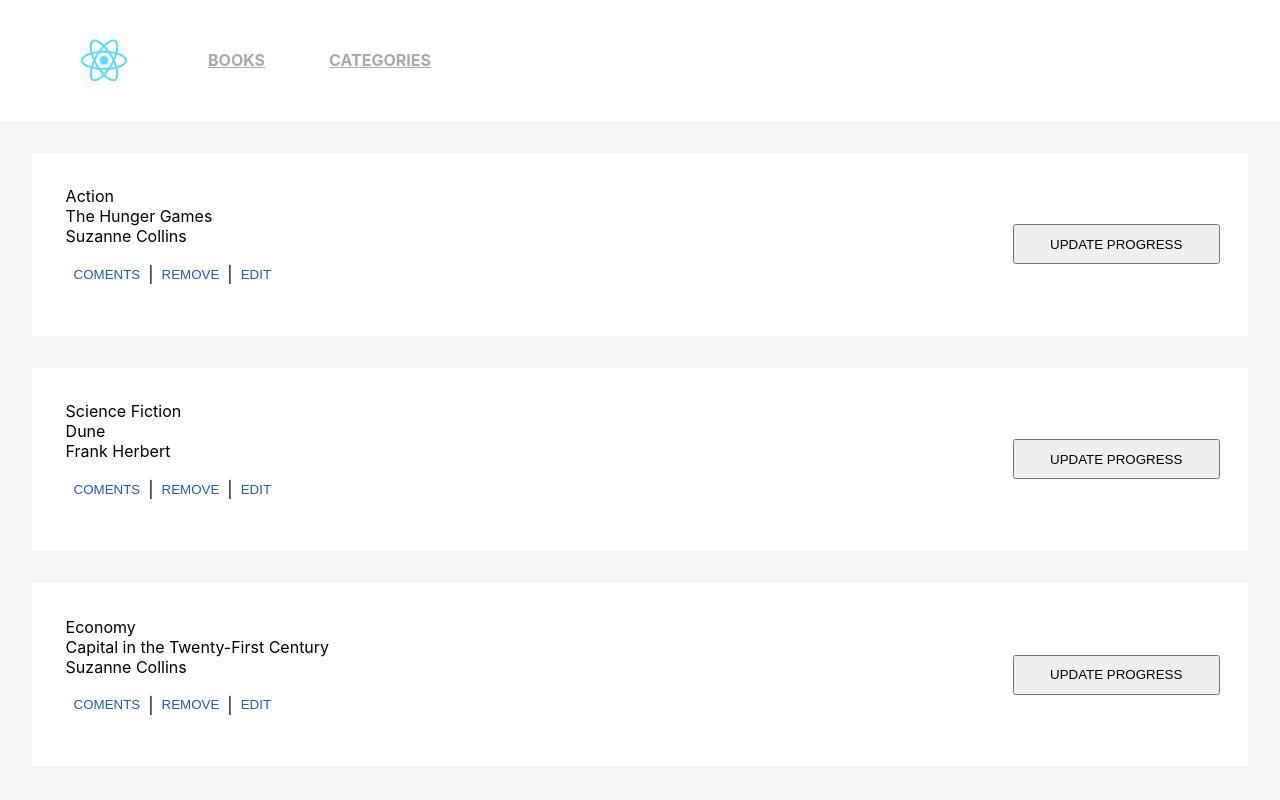
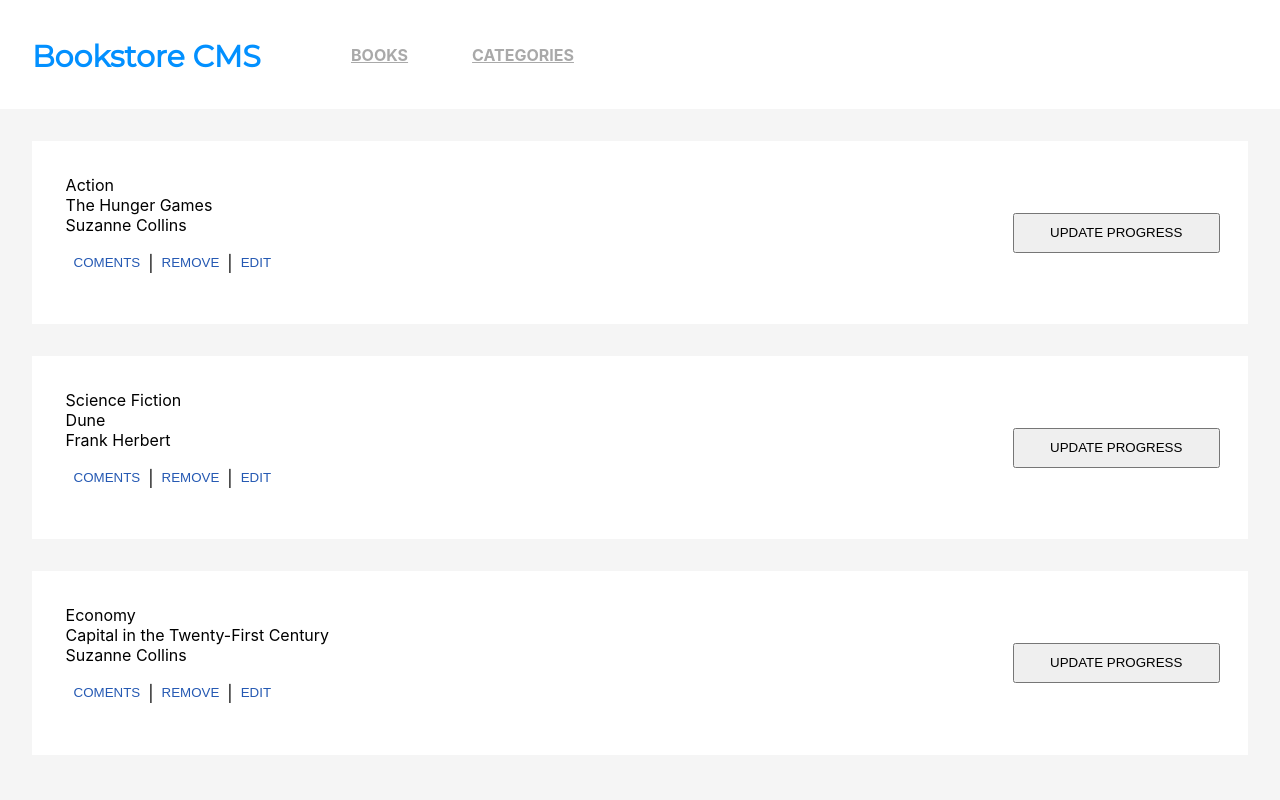
Before and after one commit to marurevi/React-Bookstore, a React (Create React App) app: page / in a window 1280 px wide. Shown: the top 800 px of the page. Built offline with nearby package versions, Linux system fonts and the light colour scheme.

Commit message:
Add Reducers and Actions

```diff
--- a/package.json
+++ b/package.json
@@ -9,6 +9,7 @@
     "prop-types": "^15.8.1",
     "react": "^18.1.0",
     "react-dom": "^18.1.0",
+    "react-redux": "^8.0.2",
     "react-router-dom": "^6.3.0",
     "react-scripts": "5.0.1",
     "web-vitals": "^2.1.4"
--- a/src/App.css
+++ b/src/App.css
@@ -1,3 +1,5 @@
+@import url('https://fonts.googleapis.com/css2?family=Montserrat&display=swap');
+
 nav {
   display: flex;
   justify-content: flex-start;
@@ -18,8 +20,14 @@
   color: black;
 }
 
-img {
-  width: 5em;
+.Bookstore-CMS {
+  width: 15rem;
+  height: 2.313rem;
+  margin: 0.375rem 2.938rem 0.125rem 0;
+  font-family: Montserrat, sans-serif;
+  font-size: 1.875rem;
+  font-weight: bolder;
+  color: #0290ff;
 }
 
 .book-section {
--- a/src/components/Navigator.js
+++ b/src/components/Navigator.js
@@ -1,11 +1,12 @@
 import React from 'react';
 import { Link } from 'react-router-dom';
-import image from '../logo.svg';
 
 export default function Navigator() {
   return (
     <nav>
-      <img src={image} alt="" />
+      <span className="Bookstore-CMS">
+        Bookstore CMS
+      </span>
       <Link to="/">BOOKS</Link>
       <Link to="/categories">CATEGORIES</Link>
     </nav>
```
Also changed, not shown: src/redux/books/books.js (added, +32 -0 lines), src/redux/categories/categories.js (added, +18 -0 lines), src/redux/configureStore.js (added, +15 -0 lines), src/logo.svg (deleted), 1 other file (tests, documents, lock files or other folders).
